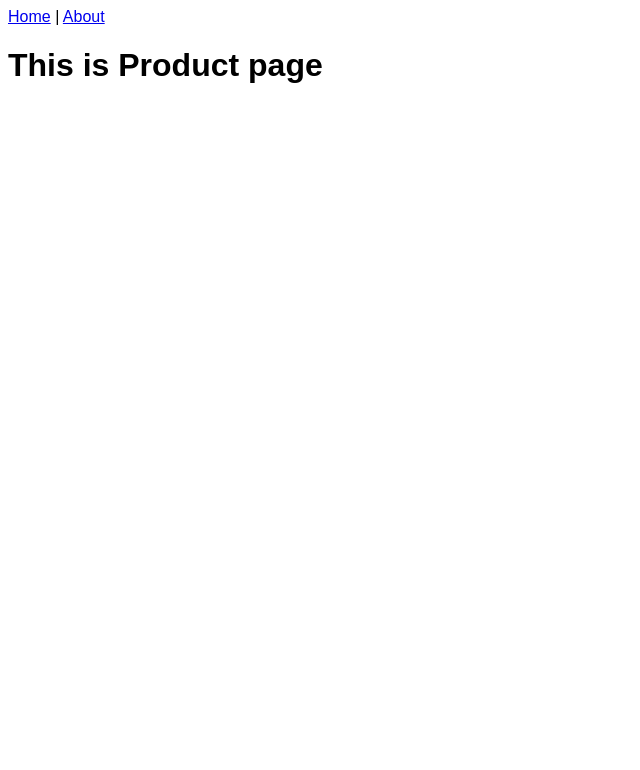
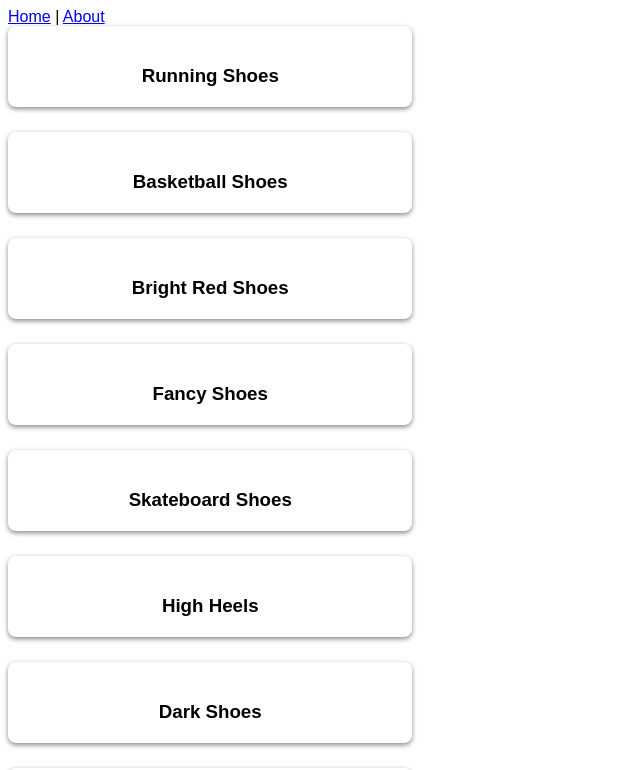
Before and after one commit to HaileMariamR/vue-ecommerce-fullstack, a Vue app: page /products in a window 1280 px wide. Shown: the top 770 px of the page, without its empty margins (0-640 px from the left). Built offline with nearby package versions, Linux system fonts and the light colour scheme.

Commit message:
adding styles and working with tempo data

```diff
--- a/src/App.vue
+++ b/src/App.vue
@@ -10,7 +10,7 @@
   </div>
 </template>
 
-<<style>
+<style>
   * {
     box-sizing: border-box;
     font-family: Arial;
--- a/src/tempo-data.js
+++ b/src/tempo-data.js
@@ -11,7 +11,7 @@ import shoesImage10 from './assets/shoes-10.jpg';
 import shoesImage11 from './assets/shoes-11.jpg';
 import shoesImage12 from './assets/shoes-12.jpg';
 
-export const products = [{
+export const allProduct = [{
   id: '123',
   name: 'Running Shoes',
   price: '60.00',
@@ -100,7 +100,7 @@ export const products = [{
 }];
 
 export const cartItems = [
-  products[0],
-  products[2],
-  products[3],
+  allProduct[0],
+  allProduct[2],
+  allProduct[3],
 ];
--- a/src/views/ProductDetail.vue
+++ b/src/views/ProductDetail.vue
@@ -1,5 +1,6 @@
 <template>
     <h1>This is Product Detail </h1>
+
 </template>
 
 
--- a/src/views/Products.vue
+++ b/src/views/Products.vue
@@ -1,11 +1,32 @@
 <template>
-    <h1>This is Product page </h1>
+
+
+
+
+        <div class=".grid-wrap">
+                <div v-for="product in allProduct" :key="product.id"
+                    class="product-item"
+                >
+                <h3 class="product-name">{{product.name}}</h3>
+
+                </div>
+
+        </div>
+
 </template>
 
 
 <script>
+
+import {allProduct} from '../tempo-data';
+
 export default {
     name:"Products",
+    data(){
+
+        return { allProduct };
+
+    }
 
 }
 </script>
```
